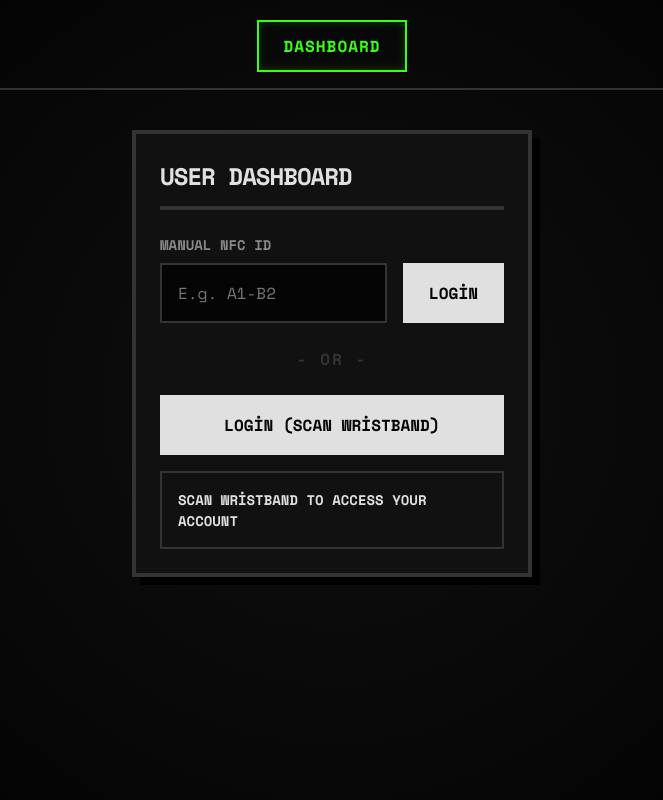
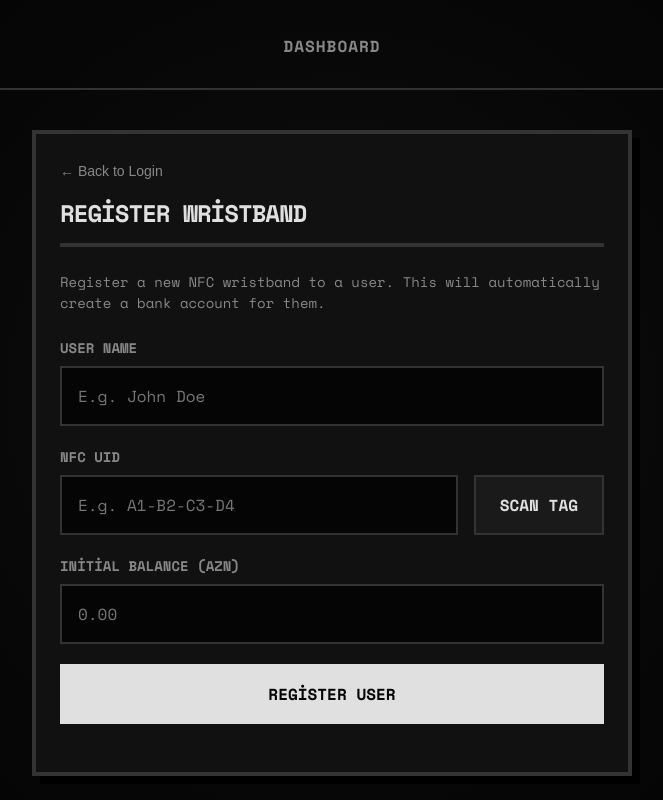
Before and after one commit to Aniyastik/BreezeBand, a React (Vite) app in the folder frontend-react/: page /register in a window 1280 px wide. Before the commit this address led to /dashboard. Shown: the whole page, without its empty margins (308-971 px from the left). Built offline with nearby package versions, Linux system fonts and the light colour scheme.

Commit message:
Update login and registration flow based on feedback

```diff
--- a/frontend-react/src/App.jsx
+++ b/frontend-react/src/App.jsx
@@ -22,14 +22,13 @@ function App() {
       <nav className="nav-bar">
         <NavLink to="/dashboard" className={({isActive}) => isActive ? "nav-link active" : "nav-link"}>Dashboard</NavLink>
         {isAdmin && <NavLink to="/admin" className={({isActive}) => isActive ? "nav-link active" : "nav-link"}>Admin</NavLink>}
-        {isAdmin && <NavLink to="/register" className={({isActive}) => isActive ? "nav-link active" : "nav-link"}>Register</NavLink>}
       </nav>
 
       <Routes>
         <Route path="/" element={<Navigate to="/dashboard" replace />} />
         <Route path="/dashboard" element={<UserDashboard setIsAdmin={setIsAdmin} setUid={setUid} />} />
         <Route path="/admin" element={isAdmin ? <Admin adminUid={uid} /> : <Navigate to="/dashboard" replace />} />
-        <Route path="/register" element={isAdmin ? <Register adminUid={uid} /> : <Navigate to="/dashboard" replace />} />
+        <Route path="/register" element={<Register />} />
       </Routes>
     </div>
   )
--- a/frontend-react/src/components/Register.jsx
+++ b/frontend-react/src/components/Register.jsx
@@ -1,7 +1,9 @@
 import { useState } from 'react'
+import { useNavigate } from 'react-router-dom'
 import { API_BASE } from '../api'
 
 export default function Register({ adminUid }) {
+  const navigate = useNavigate()
   const [userName, setUserName] = useState('')
   const [nfcUid, setNfcUid] = useState('')
   const [initialBalance, setInitialBalance] = useState('')
@@ -47,12 +49,14 @@ export default function Register({ adminUid }) {
     setStatus({ msg: "Registering user...", type: "status-waiting" })
 
     try {
+      const headers = { 'Content-Type': 'application/json' }
+      if (adminUid) {
+        headers['X-Admin-UID'] = adminUid
+      }
+
       const response = await fetch(`${API_BASE}/register_nfc`, {
         method: 'POST',
-        headers: {
-          'Content-Type': 'application/json',
-          'X-Admin-UID': adminUid
-        },
+        headers,
         body: JSON.stringify({
           user_name: userName.trim(),
           nfc_uid: nfcUid.trim(),
@@ -76,7 +80,15 @@ export default function Register({ adminUid }) {
   }
 
   return (
-    <div className="brutalist-card max-w-lg">
+    <div className="brutalist-card max-w-lg relative">
+      <button
+        className="text-muted text-sm mb-md underline cursor-pointer"
+        onClick={() => navigate('/dashboard')}
+        style={{ background: 'none', border: 'none', padding: 0 }}
+      >
+        ← Back to Login
+      </button>
+
       <h2 className="title-block">Register Wristband</h2>
 
       <p className="text-muted mb-lg text-sm">
--- a/frontend-react/src/components/UserDashboard.jsx
+++ b/frontend-react/src/components/UserDashboard.jsx
@@ -1,7 +1,9 @@
 import { useState } from 'react'
+import { useNavigate } from 'react-router-dom'
 import { API_BASE } from '../api'
 
 export default function UserDashboard({ setIsAdmin, setUid }) {
+  const navigate = useNavigate()
   const [profile, setProfile] = useState(null)
   const [history, setHistory] = useState([])
   const [status, setStatus] = useState({ msg: 'Scan wristband to access your account', type: '' })
@@ -83,29 +85,39 @@ export default function UserDashboard({ setIsAdmin, setUid }) {
     return (
       <div className="brutalist-card max-w-md">
         <h2 className="title-block">User Dashboard</h2>
-        <div className="input-group">
-          <label className="brutalist-label">Manual NFC ID</label>
-          <div className="flex-row gap-md">
+
+        <button
+          className="btn-primary w-full mb-md"
+          onClick={handleScan}
+          disabled={isScanning}
+        >
+          {isScanning ? 'Scanner Active...' : 'LOGIN (SCAN WRISTBAND)'}
+        </button>
+
+        <div className="divider-text">- OR -</div>
+
+        <button
+          className="btn-secondary w-full mb-lg"
+          onClick={() => navigate('/register')}
+        >
+          SIGN UP (CREATE ACCOUNT)
+        </button>
+
+        <div className="mt-xl text-center">
+          <p className="text-muted text-xs mb-sm">Manual Login (for testing):</p>
+          <div className="flex-row gap-sm justify-center">
             <input
               type="text"
-              className="brutalist-input"
+              className="brutalist-input text-sm py-sm px-sm"
+              style={{ width: '150px' }}
               placeholder="E.g. A1-B2"
               value={manualUid}
               onChange={(e) => setManualUid(e.target.value)}
             />
-            <button className="btn-primary" onClick={handleManualSubmit}>Login</button>
+            <button className="btn-secondary text-sm py-sm px-md" onClick={handleManualSubmit}>Login</button>
           </div>
         </div>
 
-        <div className="divider-text">- OR -</div>
-
-        <button
-          className="btn-primary w-full"
-          onClick={handleScan}
-          disabled={isScanning}
-        >
-          {isScanning ? 'Scanner Active...' : 'Login (Scan Wristband)'}
-        </button>
         {status.msg && <div className={`status-msg ${status.type} mt-md`}>{status.msg}</div>}
       </div>
     )
```
